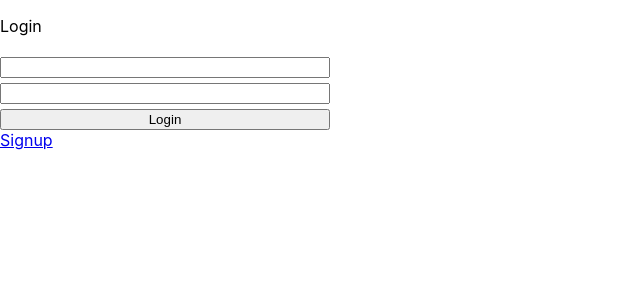
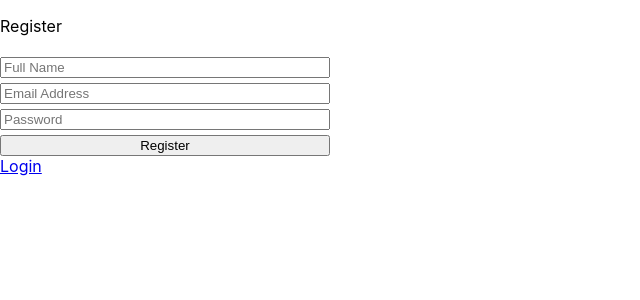
Before and after one commit to Dreecool/Chat-apps, a React (Create React App) app in the folder client/: page / in a window 1280 px wide. Shown: the top 300 px of the page, without its empty margins (0-640 px from the left). Built offline with nearby package versions, Linux system fonts and the light colour scheme; no server answers.

Commit message:
Update login.js

```diff
--- a/client/src/components/login.js
+++ b/client/src/components/login.js
@@ -5,71 +5,48 @@ import Axios from 'axios'
 
 const Login = () => {
 
-  Axios.defaults.withCredentials = true
+  const [name, setName] = useState("");
+  const [emailAdd, setEmailAdd] = useState("");
+  const [pass, setPass] = useState("");
 
-  const [email, setEmail] = useState();
-  const [pass, setPass] = useState();
-  const [isAuthorized, setIsAuthorized] = useState()
-  const Navigate = useNavigate()
+  const regInfo = {
+    full_name: name,
+    email_address: emailAdd,
+    password: pass,
+  };
 
-  const loginInfo = {
-
-    email_address: email,
-    password: pass
-
-  }
-
-  const Submit = () => {
-
-    Axios.post("https://chat-apps-nine.vercel.app/LoginUser", loginInfo).then((response) => {
-
-    if(response.data.message === "Login successful") {
-      Navigate("/welcome")
-    }
-
-
-    })
-
-  }
-
-  useEffect(() => {
-
-    Axios.get("https://chat-apps-nine.vercel.app/LoggedIn").then((response) => {
-
-    if(response.data.Message === "Authorized") {
-      setIsAuthorized(true)
-    } else {
-      setIsAuthorized(false)
-    }
-
-    })
-
-  }, [])
-
-
-  if (isAuthorized) {
-    Navigate("/welcome");
-    return null;
-  }
-
-
+  const handleSubmit = () => {
+    Axios.post("/api/Register", regInfo)
+      .then(() => {
+        console.log("Registration successful");
+      })
+      .catch((error) => {
+        console.error(error);
+      });
+  };
 
   return (
-
-
     <>
-
-
-      <p>Login</p>
-
+      <p>Register</p>
       <div className="form-div">
-        <input value={email} onChange={(e) => {setEmail(e.target.value)}}/>
-        <input value={pass} onChange={(e) => {setPass(e.target.value)}}/>
-        <button onClick={Submit}>Login</button>
+        <input
+          placeholder="Full Name"
+          value={name}
+          onChange={(e) => setName(e.target.value)}
+        />
+        <input
+          placeholder="Email Address"
+          value={emailAdd}
+          onChange={(e) => setEmailAdd(e.target.value)}
+        />
+        <input
+          placeholder="Password"
+          value={pass}
+          onChange={(e) => setPass(e.target.value)}
+        />
+        <button onClick={handleSubmit}>Register</button>
       </div>
-
-      <Link to='/reg'>Signup</Link>
-
+      <Link to="/">Login</Link>
 
 
     </>
```
